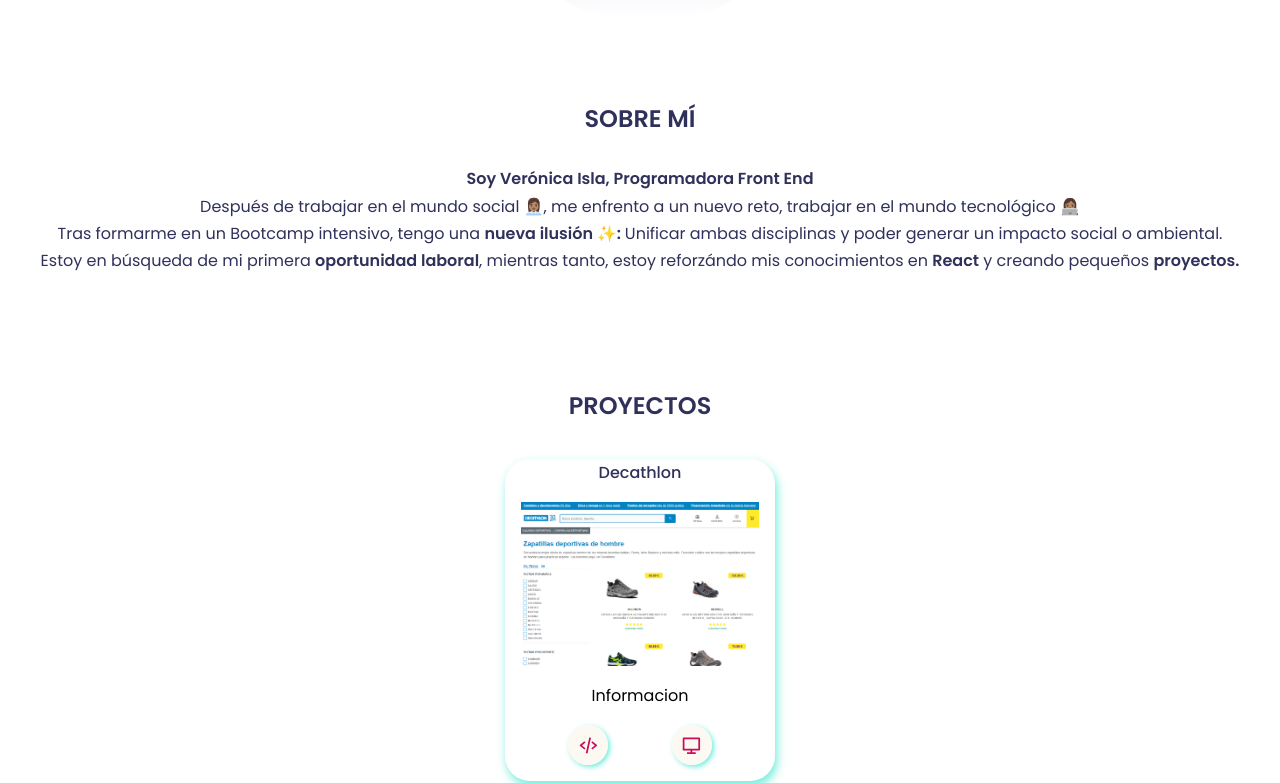
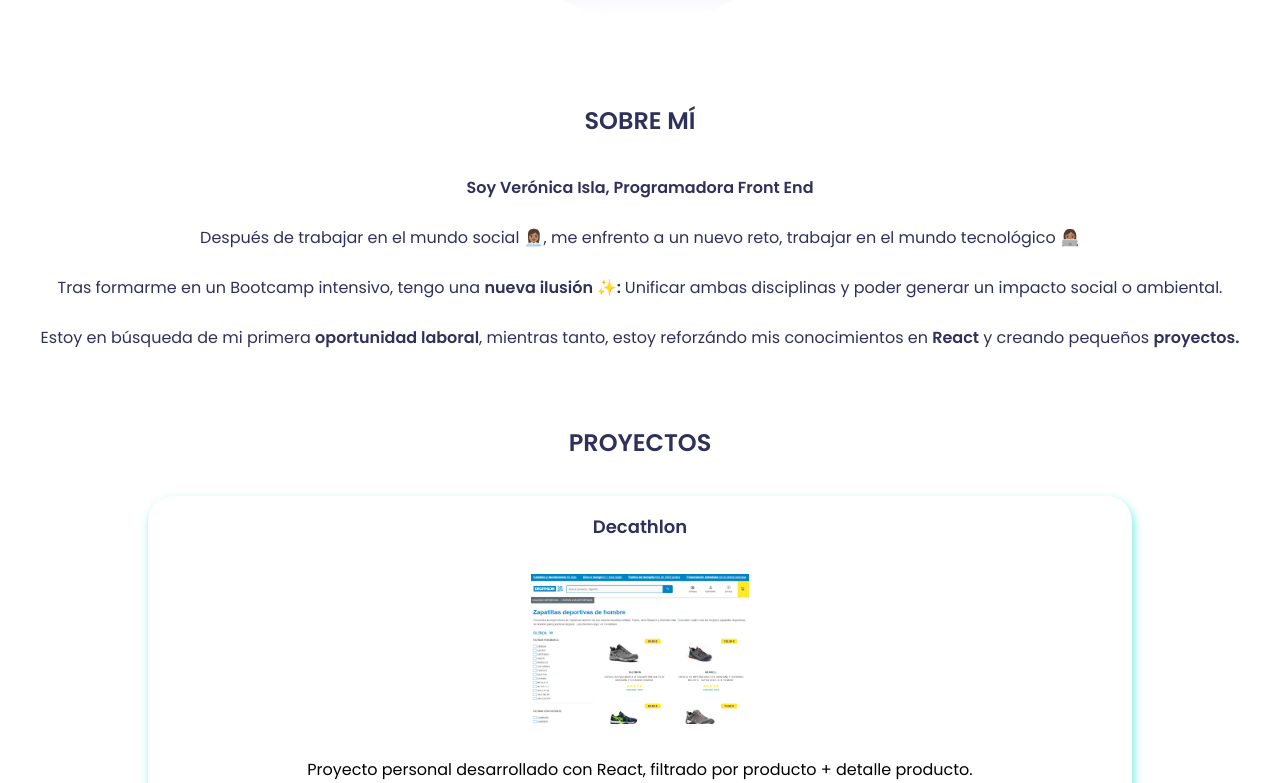
Before and after one commit to veroisla/Portfolio, a React (Create React App) app: page / in a window 1280 px wide. Shown: the part 725-1508 px from the top of the page. Built offline with nearby package versions, Linux system fonts and the light colour scheme.

Commit message:
change size footer and display, change display technologies

```diff
--- a/src/components/About.js
+++ b/src/components/About.js
@@ -7,29 +7,25 @@
 function About(params) {
   return (
     <section id="about">
-      <div className="prueba about">
+      <div className="about">
         <h2 className="about__aboutMe">Sobre mí</h2>
         <p className="about__text">
-          <p className="about__formation">
-            {/* <img src={women} alt="" /> */}
           <strong>Soy Verónica Isla, Programadora Front End</strong>
         </p>
-          <p>
+        <p className="about__text">
           Después de trabajar en el mundo social 👩🏽‍💼, me enfrento a un nuevo
           reto, trabajar en el mundo tecnológico 👩🏽‍💻{' '}
         </p>
-          <p>
+        <p className="about__text">
           Tras formarme en un Bootcamp intensivo, tengo una{' '}
           <strong>nueva ilusión ✨: </strong>
           Unificar ambas disciplinas y poder generar un impacto social o
           ambiental.
         </p>
-          <p>
-            Estoy en búsqueda de mi primera <strong>oportunidad laboral</strong>
-            , mientras tanto, estoy reforzándo mis conocimientos en{' '}
-            <strong>React</strong> y creando pequeños{' '}
-            <strong>proyectos.</strong>{' '}
-          </p>
+        <p className="about__text">
+          Estoy en búsqueda de mi primera <strong>oportunidad laboral</strong>,
+          mientras tanto, estoy reforzándo mis conocimientos en{' '}
+          <strong>React</strong> y creando pequeños <strong>proyectos.</strong>{' '}
         </p>
       </div>
     </section>
--- a/src/components/Footer.js
+++ b/src/components/Footer.js
@@ -10,9 +10,9 @@
       <p className="footer__copyrigth">
         © Verónica Isla <GiIsland className="footer__island" />
       </p>
-      <a href="#home">
+      {/* <a href="#home">
         <BsArrowUpCircleFill className="footer__arrow" />
-      </a>{' '}
+      </a>{' '} */}
     </footer>
   );
 }
--- a/src/components/Proyects.js
+++ b/src/components/Proyects.js
@@ -28,7 +28,10 @@
           alt="Img Proyect Open Spaces"
           title="Img Open Spaces"
         ></img>{' '}
-        <p>Informacion</p>
+        <p className="proyect__info">
+          Proyecto personal desarrollado con React, filtrado por producto +
+          detalle producto.
+        </p>
         <div className="proyect__links">
           {' '}
           <a
@@ -60,7 +63,7 @@
           alt="Img Proyect Open Spaces"
           title="Img Open Spaces"
         ></img>{' '}
-        <p>Informacion</p>
+        <p className="proyect__info">Informacion</p>
         <div className="proyect__links">
           {' '}
           <a
@@ -124,7 +127,7 @@
           alt="Img Proyect The Cocktail"
           title="Img Open Spaces"
         ></img>{' '}
-        <p>Informacion</p>
+        <p className="proyect__info">Informacion</p>
         <div className="proyect__links">
           {' '}
           <a
@@ -156,7 +159,7 @@
           alt="Img Proyect Awesome Profile Cards"
           title="Img Open Spaces"
         ></img>{' '}
-        <p>Informacion</p>
+        <p className="proyect__info">Informacion</p>
         <div className="proyect__links">
           {' '}
           <a
@@ -188,7 +191,7 @@
           alt="Img Proyect Owen Wilson´s Wow"
           title="Img Open Spaces"
         ></img>
-        <p>Informacion</p>
+        <p className="proyect__info">Informacion</p>
         <div className="proyect__links">
           {' '}
           <a
@@ -219,7 +222,7 @@
           alt="Img Proyect Awesome Profile II"
           title="Img Open Spaces"
         ></img>
-        <p>Informacion</p>
+        <p className="proyect__info">Informacion</p>
         <div className="proyect__links">
           {' '}
           <a
--- a/src/components/Skills.js
+++ b/src/components/Skills.js
@@ -11,6 +11,7 @@
 import { IoLogoNodejs } from 'react-icons/io';
 import { FaGitAlt } from 'react-icons/fa';
 import { BsGithub } from 'react-icons/bs';
+import { DiNpm } from 'react-icons/di';
 
 const Skills = () => {
   return (
@@ -18,52 +19,35 @@
       <h2 className="skills__title">Tecnologías</h2>
       <div className="skills__iconsSection">
         <div className="skills__icon">
-          <div className="skills__iconHeight">
           <IoLogoJavascript />
         </div>
-        </div>
-
-        {/* prueba */}
         <div className="skills__icon">
-          <div className="skills__iconHeight">
           <IoLogoHtml5 />
         </div>
+        <div className="skills__icon">
+          <IoLogoCss3 />
         </div>
         <div className="skills__icon">
-          <div className="skills__iconHeight">
-            <IoLogoCss3 />
-          </div>
+          <IoLogoSass />
         </div>
         <div className="skills__icon">
-          <div className="skills__iconHeight">
-            <IoLogoSass />
-          </div>
-        </div>
-        <div className="skills__icon">
-          <div className="skills__iconHeight">
           <GrReactjs />
-          </div>
         </div>
 
         <div className="skills__icon">
-          <div className="skills__iconHeight">
           <BsFillBootstrapFill />
         </div>
+        <div className="skills__icon">
+          <IoLogoNodejs />
         </div>
         <div className="skills__icon">
-          <div className="skills__iconHeight">
-            <IoLogoNodejs />
-          </div>
+          <FaGitAlt />
         </div>
         <div className="skills__icon">
-          <div className="skills__iconHeight">
-            <FaGitAlt />
-          </div>
+          <BsGithub />
         </div>
         <div className="skills__icon">
-          <div className="skills__iconHeight">
-            <BsGithub />
-          </div>
+          <DiNpm />
         </div>
       </div>
     </section>
--- a/src/styles/Components/About.scss
+++ b/src/styles/Components/About.scss
@@ -6,28 +6,20 @@
     display: flex;
     flex-direction: column;
     align-items: center;
+    margin: 1.6rem 2rem 1.6rem 2rem;
 
  &__aboutMe {
      font-size: 1.5rem;
      font-weight: 800;
      color: $--color-primary2;
-     margin-top: 1.5rem;
      text-transform: uppercase;
-
+     margin-bottom: 2rem;
      }
 
  &__text {
-     text-align: center;
-     margin: 1.6rem 1.3rem 1.5rem 1.3rem;
+     text-align: left;
+     padding-bottom: 1.25rem;
+     line-height: 30px;
+
  }
-
-
 }
-
-//UTILIZAR GRID SEPARAR SOBRE MI Y EL TEXTO??
-// //tablet y desktop
-// .prueba {
-//     display: grid;
-//     grid-template-columns: 1fr 1fr;
-
-// }
--- a/src/styles/Components/Contact.scss
+++ b/src/styles/Components/Contact.scss
@@ -7,7 +7,7 @@
     display: flex;
     flex-direction: column;
     align-items: center;
-
+    margin-bottom: 4rem;
 
     &__title {
         margin-bottom: 2rem;
--- a/src/styles/Components/Footer.scss
+++ b/src/styles/Components/Footer.scss
@@ -2,13 +2,12 @@
 @import "../Core/Variables.scss";
 
 .footer {
-    background-color: $--color-bg2;
-    padding: 10px 40px;
     display: flex;
-    flex-direction: row;
-    justify-content: space-between;
+    justify-content: center;
     align-items: center;
-    height: 5rem;
+    height: 8rem;
+    box-shadow: 0px 0px 10px #28e2c9ab;
+
 
 &__copyrigth {
     color: $--color-primary2;
--- a/src/styles/Components/Proyects.scss
+++ b/src/styles/Components/Proyects.scss
@@ -2,7 +2,7 @@
 @import "../Core/Variables.scss";
 
 .proyects {
-     margin-top: 4rem;
+     margin: 1.6rem;
      display: flex;
      flex-direction: column;
      align-items: center;
@@ -16,13 +16,11 @@
         color: #2f315b;
         text-transform: uppercase;
     }
-
 }
 
 //Cada proyecto
 
 .proyect {
-
 
 &__article {
     display: flex;
@@ -31,18 +29,28 @@
     box-shadow: 2px 5px 10px #28e2c9ab;
     border-radius: 25px;
     margin-bottom: 3rem;
+    width: 80%;
 }
 
 &__name {
     text-align: center;
     color: #2f315b;
+    margin: 1rem 0rem 1rem 0rem;
+    font-weight: bold;
+    font-size: 18px;
 }
 
 &__img {
     display: block;
-    width: 270px;
+    width: 250px;
     border-radius: 5px;
     padding: 1rem;
+}
+
+&__info {
+    padding: 1rem;
+    text-align: left;
+
 }
 
 &__links {
@@ -57,7 +65,7 @@
     align-items: center;
     justify-content: center;
     margin: 1rem 0rem 1rem 0rem;
-    font-size: 1.3rem;
+    font-size: 1.8rem;
     border-radius: 25px;
     width: 40px;
     height: 40px;
--- a/src/styles/Components/Skills.scss
+++ b/src/styles/Components/Skills.scss
@@ -11,9 +11,7 @@
         font-size: 2.5rem;
         font-weight: 800;
         color: $--color-bg5;
-        margin-bottom: 1rem;
-        margin-top: 2rem;
-
+        margin: 5rem 0rem 2rem 0rem;
      }
 
      &__iconsSection { //SECCIÓN ICONOS Y TEXTO
@@ -22,30 +20,18 @@
         flex-wrap: wrap;
         gap: 1.3rem;
         justify-content: center;
-        margin-left: 1.3rem;
-        margin-right: 1.3rem;
+       margin: 0 1.5rem 0 1.5rem;
      }
 
      &__icon {    //ICONO
-        text-align: center;
+        display: flex;
         justify-content: center;
+        align-items: center;
         font-size: 2.5rem;
         color: $--color-primary;
-        transition: all 0.3s ease-out;
-        width: 6rem;
-
-        &:hover {
-            transform: scale(1.1);
-            color: $--color-primary2;
-        }
-
-     }
-
-      &__iconHeight {  //ALTURA CAJA ICONO
-        height: 3.5rem;
-     }
-
-     &__name {   //NOMBRE ICONO
-         font-size: 1rem;
+        border-radius: 50px;
+        width: 70px;
+        height: 70px;
+        background-color: aquamarine;
      }
      }
```
Lines whose indentation alone changed are shown as unchanged.
